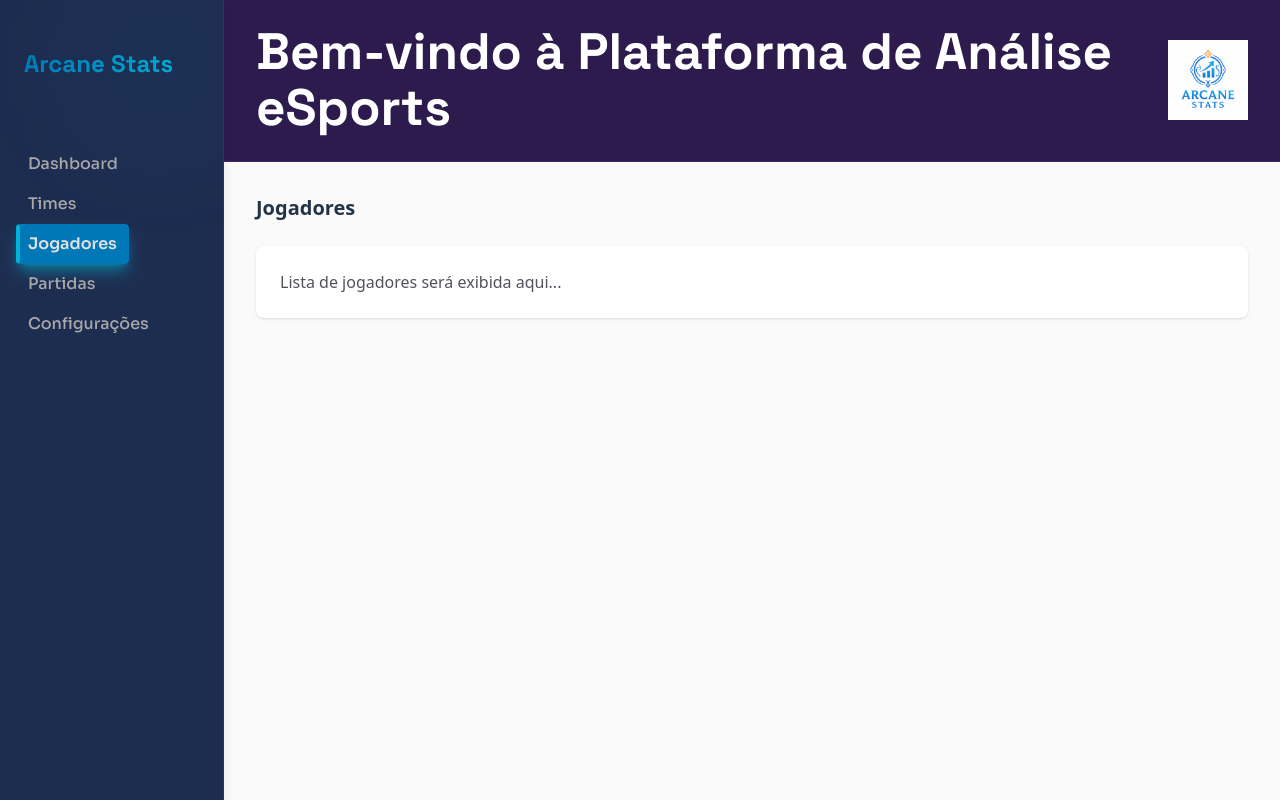
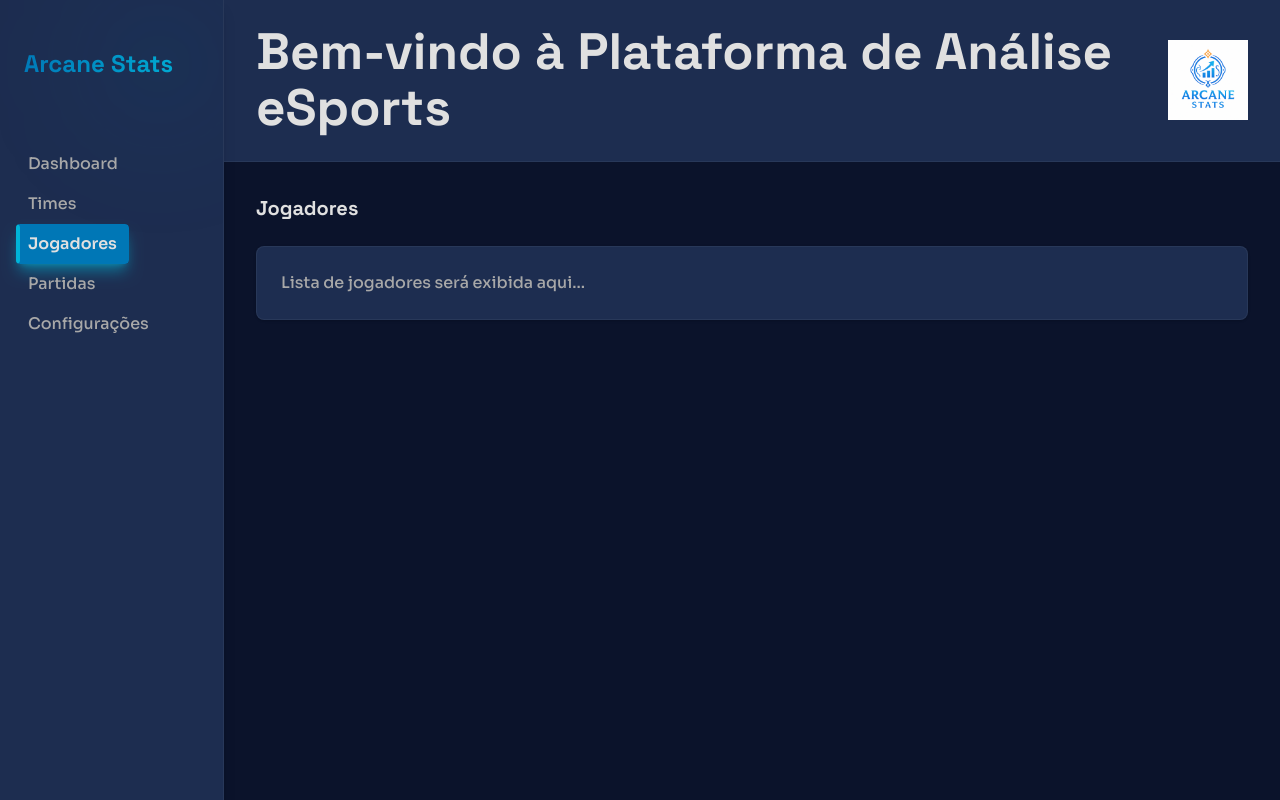
Before and after one commit to CapivaraDevv/Arcane-Stats, a React (Vite) app in the folder arcane-stats/: page /jogadores in a window 1280 px wide. Shown: the top 800 px of the page. Built offline with nearby package versions, Linux system fonts and the light colour scheme.

Commit message:
Mudanças gerais no UI/UX

```diff
--- a/arcane-stats/src/pages/Configuracoes.tsx
+++ b/arcane-stats/src/pages/Configuracoes.tsx
@@ -1,9 +1,9 @@
 const Configuracoes = () => {
   return (
-    <main className="flex-1 p-8 bg-zinc-50 min-h-screen">
-      <h2 className="text-xl font-bold mb-6">Configurações</h2>
-      <div className="bg-white p-6 rounded-lg shadow">
-        <p className="text-zinc-600">Configurações da plataforma serão exibidas aqui...</p>
+    <main className="flex-1 p-8 bg-[#0B132B] min-h-screen">
+      <h2 className="space-grotesk-title text-xl font-bold mb-6 text-[#E0E0E0]">Configurações</h2>
+      <div className="bg-[#1D2D50] p-6 rounded-lg shadow border border-white/5">
+        <p className="sora-text text-[#A8A8A8]">Configurações da plataforma serão exibidas aqui...</p>
       </div>
     </main>
   );
--- a/arcane-stats/src/pages/Header.tsx
+++ b/arcane-stats/src/pages/Header.tsx
@@ -1,8 +1,8 @@
 const Header = () => {
     return (
         <>
-            <header className="w-full px-8 py-6 bg-[#2d1b4e] border-b border-[#6b46c1]/30 flex items-center justify-between shadow-lg">
-                <h1 className="space-grotesk-title text-2xl font-semibold text-white">Bem-vindo à Plataforma de Análise eSports</h1>
+            <header className="w-full px-8 py-6 bg-[#1D2D50] border-b border-white/5 flex items-center justify-between shadow-lg">
+                <h1 className="space-grotesk-title text-2xl font-semibold text-[#E0E0E0]">Bem-vindo à Plataforma de Análise eSports</h1>
                 <img src="/LogoBranco.png" alt="Logo" className="w-20" />
             </header>
         </>
--- a/arcane-stats/src/pages/Jogadores.tsx
+++ b/arcane-stats/src/pages/Jogadores.tsx
@@ -1,9 +1,9 @@
 const Jogadores = () => {
   return (
-    <main className="flex-1 p-8 bg-zinc-50 min-h-screen">
-      <h2 className="text-xl font-bold mb-6">Jogadores</h2>
-      <div className="bg-white p-6 rounded-lg shadow">
-        <p className="text-zinc-600">Lista de jogadores será exibida aqui...</p>
+    <main className="flex-1 p-8 bg-[#0B132B] min-h-screen">
+      <h2 className="space-grotesk-title text-xl font-bold mb-6 text-[#E0E0E0]">Jogadores</h2>
+      <div className="bg-[#1D2D50] p-6 rounded-lg shadow border border-white/5">
+        <p className="sora-text text-[#A8A8A8]">Lista de jogadores será exibida aqui...</p>
       </div>
     </main>
   );
--- a/arcane-stats/src/pages/PainelDicas.tsx
+++ b/arcane-stats/src/pages/PainelDicas.tsx
@@ -8,13 +8,13 @@ const dicasExemplo = [
 
 export default function PainelDicas() {
   return (
-    <aside className="bg-[#2d1b4e] p-4 rounded-lg shadow-lg w-full max-w-md mx-auto mt-4 border border-[#6b46c1]/30">
-      <h2 className="text-lg font-bold mb-2 text-white space-grotesk-title">Dicas de Estratégia</h2>
+    <aside className="bg-[#1D2D50] p-4 rounded-lg shadow-lg w-full max-w-md mx-auto mt-4 border border-white/5">
+      <h2 className="text-lg font-bold mb-2 text-[#E0E0E0] space-grotesk-title">Dicas de Estratégia</h2>
       <ul>
         {dicasExemplo.map(dica => (
-          <li key={dica.id} className="dicas bg-[#4a2c6d] my-2 p-3 rounded flex items-center text-white transition-all hover:bg-[#6b46c1] hover:shadow-lg hover:shadow-[#8b5cf6]/50 border border-[#6b46c1]/20">
+          <li key={dica.id} className="dicas bg-[#0B132B] my-2 p-3 rounded flex items-center text-[#E0E0E0] transition-all hover:bg-[#0077B6] hover:shadow-lg hover:shadow-[#00B4D8]/50 border border-white/5">
             <span className="text-2xl mr-3">{dica.icone}</span>
-            <span className="text-[#c4b5fd]">{dica.texto}</span>
+            <span className="sora-text text-white">{dica.texto}</span>
           </li>
         ))}
       </ul>
```
